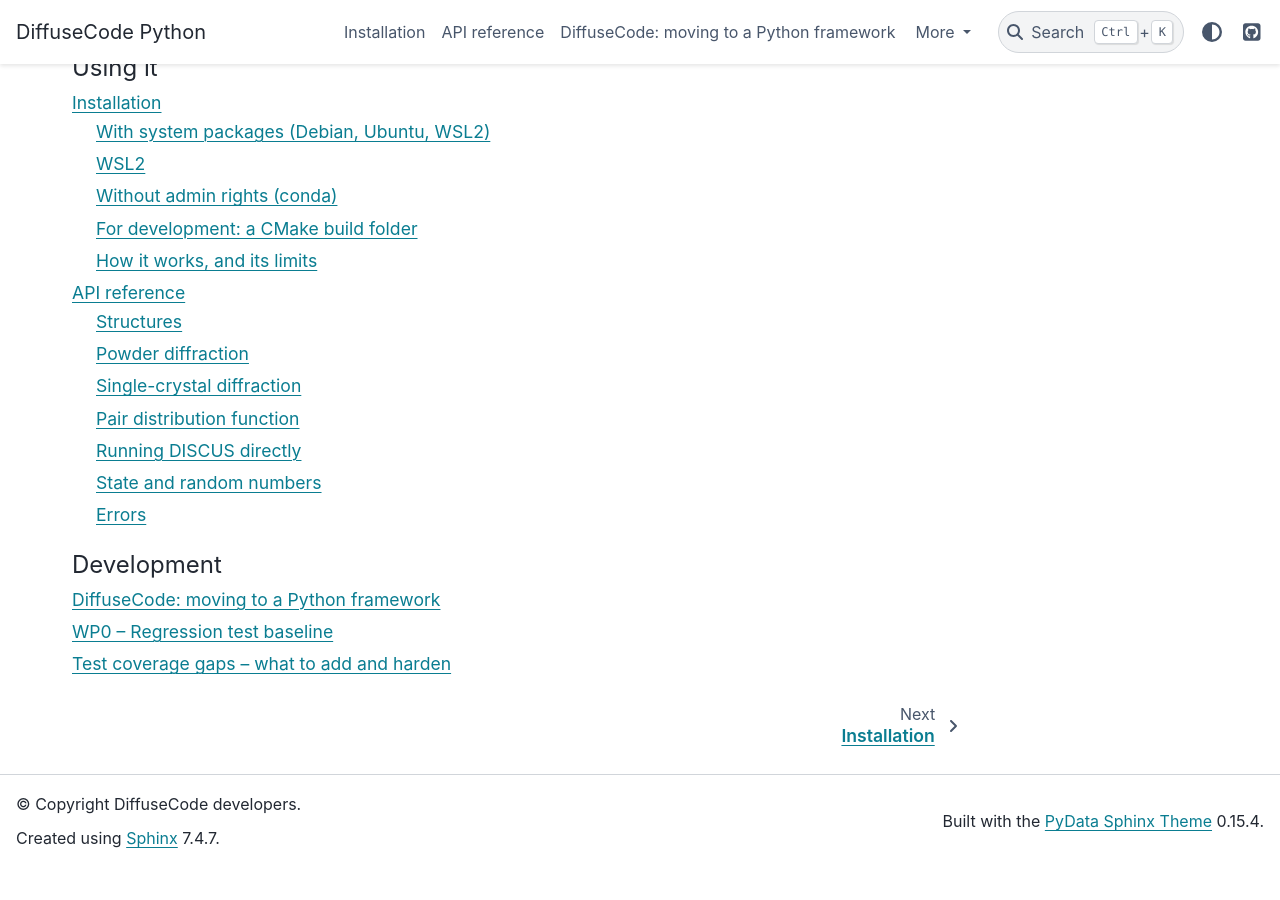
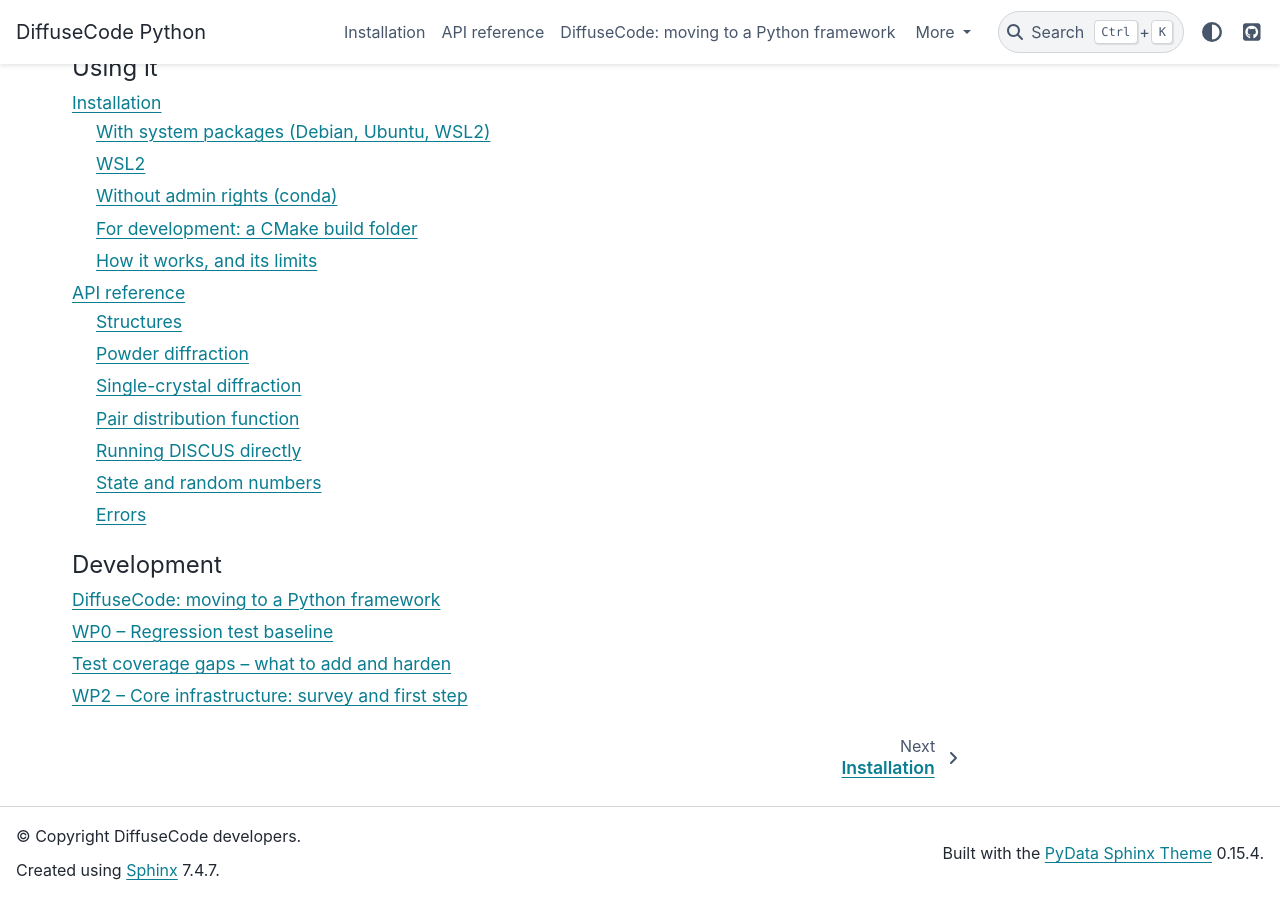
Before and after one commit to tproffen/DiffuseCode, a Sphinx documentation site: the page built from docs/index.md, in a window 1280 px wide and 900 px high, scrolled down 524 px. Built offline with Sphinx 7.4.7 and the PyData theme 0.15.4, drawn with Linux system fonts in a browser that asks for light colours; pages that are not in the unit, such as notebooks, are missing from menus; the version number is read from the project's files by our own code; before the commit the page ends 1392 px from its top, so only the background shows below that.

Commit message:
Docs: WP2 survey in the table of contents
The docs copy every migration/*.md; the new survey needs an entry, or
Sphinx warns (an error with -W) and the docs job fails.

Co-Authored-By: Claude Opus 5.5 <noreply@anthropic.com>
Claude-Session: https://claude.ai/code/session_018Yw8KkfPLawp8Po4f5Bc9v

````diff
--- a/docs/index.md
+++ b/docs/index.md
@@ -38,4 +38,5 @@ _generated/testing
 _generated/migration/DiffuseCode_Python_Migration_Plan
 _generated/migration/WP0_Test_Baseline
 _generated/migration/WP0_Test_Coverage_Gaps
+_generated/migration/WP2_Core_Survey
 ```
````
